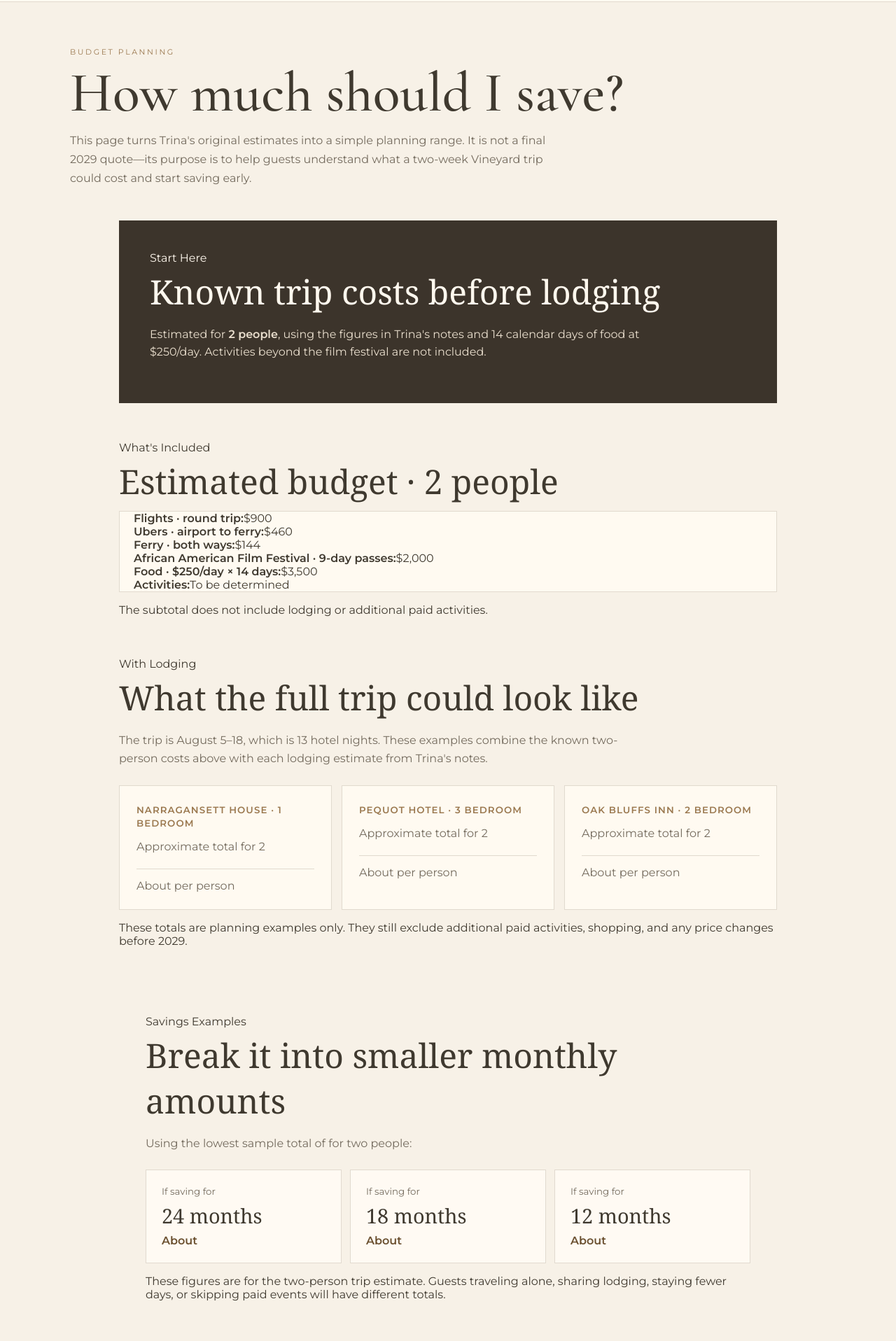
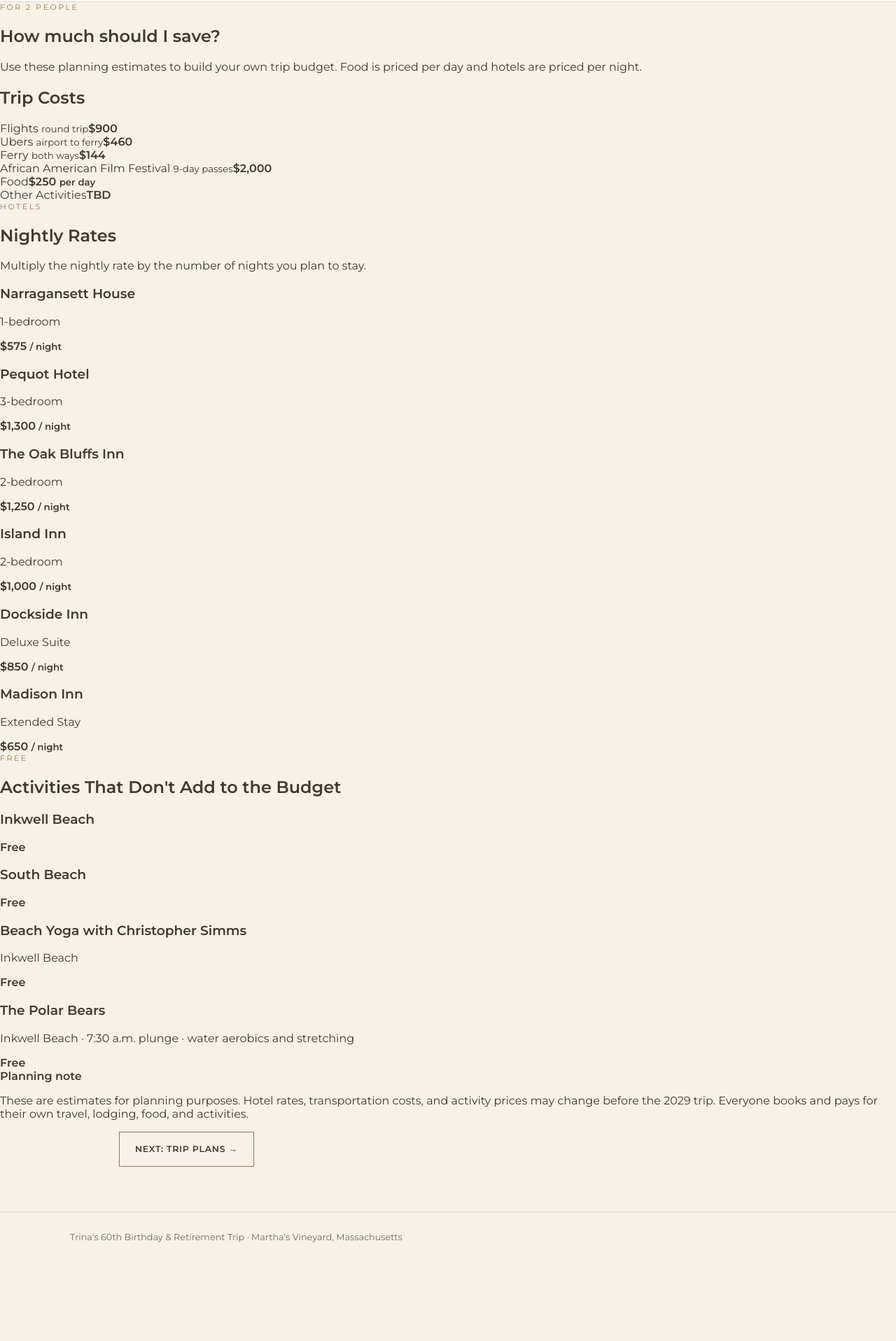
Before and after one commit to minkabean/vacaybuilder, a plain HTML site: page budget.html in a window 1280 px wide. Shown: the part 115-2031 px from the top of the page at 70% size. After the commit the page ends 1918 px from the top, so only its background shows below. Drawn offline with nearby package versions, Linux system fonts and the light colour scheme; a script that the page names is missing.

Commit message:
Add files via upload

```diff
--- a/budget.html
+++ b/budget.html
@@ -23,135 +23,60 @@
   </div>
 </div>
 
-<main class="container">
-  <section class="page-hero">
-    <div class="eyebrow">Budget Planning</div>
+<main class="budget-clean">
+  <section class="budget-clean-hero">
+    <div class="eyebrow">For 2 People</div>
     <h1>How much should I save?</h1>
-    <p class="lead">This page turns Trina's original estimates into a simple planning range. It is not a final 2029 quote—its purpose is to help guests understand what a two-week Vineyard trip could cost and start saving early.</p>
+    <p>Use these planning estimates to build your own trip budget. Food is priced per day and hotels are priced per night.</p>
   </section>
 
-  <section class="budget-summary">
-    <div class="section-tag">Start Here</div>
-    <h2>Known trip costs before lodging</h2>
-    <div class="big-number"></div>
-    <p>Estimated for <strong>2 people</strong>, using the figures in Trina's notes and 14 calendar days of food at $250/day. Activities beyond the film festival are not included.</p>
-  </section>
-
-  <section class="budget-section">
-    <div class="section-tag">What's Included</div>
-    <h2>Estimated budget · 2 people</h2>
-    <div class="cost-list budget-cost-list">
-      <div><strong>Flights · round trip:</strong><span>$900</span></div>
-      <div><strong>Ubers · airport to ferry:</strong><span>$460</span></div>
-      <div><strong>Ferry · both ways:</strong><span>$144</span></div>
-      <div><strong>African American Film Festival · 9-day passes:</strong><span>$2,000</span></div>
-      <div><strong>Food · $250/day × 14 days:</strong><span>$3,500</span></div>
-      <div><strong>Activities:</strong><span>To be determined</span></div>
-    </div>
-    <p class="small-note">The  subtotal does not include lodging or additional paid activities.</p>
-  </section>
-
-  <section class="budget-section">
-    <div class="section-tag">With Lodging</div>
-    <h2>What the full trip could look like</h2>
-    <p class="section-copy">The trip is August 5–18, which is 13 hotel nights. These examples combine the known two-person costs above with each lodging estimate from Trina's notes.</p>
-
-    <div class="total-grid">
-      <article class="total-card">
-        <small>Narragansett House · 1 bedroom</small>
-        <h3></h3>
-        <p>Approximate total for 2</p>
-        <div><span>About per person</span><strong></strong></div>
-      </article>
-      <article class="total-card">
-        <small>Pequot Hotel · 3 bedroom</small>
-        <h3></h3>
-        <p>Approximate total for 2</p>
-        <div><span>About per person</span><strong></strong></div>
-      </article>
-      <article class="total-card">
-        <small>Oak Bluffs Inn · 2 bedroom</small>
-        <h3></h3>
-        <p>Approximate total for 2</p>
-        <div><span>About per person</span><strong></strong></div>
-      </article>
-    </div>
-    <p class="small-note">These totals are planning examples only. They still exclude additional paid activities, shopping, and any price changes before 2029.</p>
-  </section>
-
-  <section class="budget-section savings-section">
-    <div class="section-tag">Savings Examples</div>
-    <h2>Break it into smaller monthly amounts</h2>
-    <p class="section-copy">Using the lowest sample total of  for two people:</p>
-
-    <div class="savings-grid">
-      <div><small>If saving for</small><strong>24 months</strong><span>About </span></div>
-      <div><small>If saving for</small><strong>18 months</strong><span>About </span></div>
-      <div><small>If saving for</small><strong>12 months</strong><span>About </span></div>
-    </div>
-    <p class="small-note">These figures are for the two-person trip estimate. Guests traveling alone, sharing lodging, staying fewer days, or skipping paid events will have different totals.</p>
-  </section>
-
-  <section class="budget-section">
-    <div class="section-tag">Free on the Island</div>
-    <h2>Not everything costs money</h2>
-    <div class="free-grid">
-      <article><h3>Inkwell Beach</h3><strong>Free</strong></article>
-      <article><h3>South Beach</h3><strong>Free</strong></article>
-      <article><h3>Beach Yoga</h3><p>With Christopher Simms · Inkwell Beach</p><strong>Free</strong></article>
-      <article><h3>The Polar Bears</h3><p>7:30 a.m. plunge, water aerobics & stretching</p><strong>Free</strong></article>
+  <section class="budget-clean-section">
+    <h2>Trip Costs</h2>
+    <div class="budget-lines">
+      <div class="budget-line"><span>Flights <small>round trip</small></span><strong>$900</strong></div>
+      <div class="budget-line"><span>Ubers <small>airport to ferry</small></span><strong>$460</strong></div>
+      <div class="budget-line"><span>Ferry <small>both ways</small></span><strong>$144</strong></div>
+      <div class="budget-line"><span>African American Film Festival <small>9-day passes</small></span><strong>$2,000</strong></div>
+      <div class="budget-line"><span>Food</span><strong>$250 <small>per day</small></strong></div>
+      <div class="budget-line"><span>Other Activities</span><strong>TBD</strong></div>
     </div>
   </section>
 
-  <section class="budget-note">
-    <strong>Important:</strong> Everyone books and pays for their own travel, lodging, food, and activities. This page is a planning guide, not a group payment request.
+  <section class="budget-clean-section">
+    <div class="budget-section-heading">
+      <div>
+        <div class="eyebrow">Hotels</div>
+        <h2>Nightly Rates</h2>
+      </div>
+      <p>Multiply the nightly rate by the number of nights you plan to stay.</p>
+    </div>
+    <div class="hotel-price-list">
+      <article><div><h3>Narragansett House</h3><p>1-bedroom</p></div><strong>$575 <small>/ night</small></strong></article>
+      <article><div><h3>Pequot Hotel</h3><p>3-bedroom</p></div><strong>$1,300 <small>/ night</small></strong></article>
+      <article><div><h3>The Oak Bluffs Inn</h3><p>2-bedroom</p></div><strong>$1,250 <small>/ night</small></strong></article>
+      <article><div><h3>Island Inn</h3><p>2-bedroom</p></div><strong>$1,000 <small>/ night</small></strong></article>
+      <article><div><h3>Dockside Inn</h3><p>Deluxe Suite</p></div><strong>$850 <small>/ night</small></strong></article>
+      <article><div><h3>Madison Inn</h3><p>Extended Stay</p></div><strong>$650 <small>/ night</small></strong></article>
+    </div>
   </section>
 
-  <div class="page-next-v12"><a href="plans.html">Next: Trip Plans →</a></div>
+  <section class="budget-clean-section free-section">
+    <div class="eyebrow">Free</div>
+    <h2>Activities That Don't Add to the Budget</h2>
+    <div class="free-list">
+      <article><div><h3>Inkwell Beach</h3></div><strong>Free</strong></article>
+      <article><div><h3>South Beach</h3></div><strong>Free</strong></article>
+      <article><div><h3>Beach Yoga with Christopher Simms</h3><p>Inkwell Beach</p></div><strong>Free</strong></article>
+      <article><div><h3>The Polar Bears</h3><p>Inkwell Beach · 7:30 a.m. plunge · water aerobics and stretching</p></div><strong>Free</strong></article>
+    </div>
+  </section>
 
-<section class="page-hero">
-  <div class="eyebrow">For 2 People</div>
-  <h1>How much should I save?</h1>
-  <p>Build your budget using the trip costs below, $250 per day for food, and the nightly rate for the hotel you choose.</p>
-</section>
+  <section class="budget-clean-note">
+    <strong>Planning note</strong>
+    <p>These are estimates for planning purposes. Hotel rates, transportation costs, and activity prices may change before the 2029 trip. Everyone books and pays for their own travel, lodging, food, and activities.</p>
+  </section>
 
-<section class="budget-v19">
-  <div class="eyebrow">Trip Costs</div>
-  <h2 class="v16-title">Transportation, food &amp; festival</h2>
-  <div class="budget-v19-grid">
-    <article><span>Flights · round trip</span><strong>$900</strong></article>
-    <article><span>Ubers · airport to ferry</span><strong>$460</strong></article>
-    <article><span>Ferry · both ways</span><strong>$144</strong></article>
-    <article><span>African American Film Festival</span><strong>$2,000</strong><small>9-day passes</small></article>
-    <article><span>Food</span><strong>$250/day</strong></article>
-    <article><span>Activities</span><strong>$ ???</strong></article>
-  </div>
-</section>
-
-<section class="budget-v19">
-  <div class="eyebrow">Hotels</div>
-  <h2 class="v16-title">Choose your nightly rate</h2>
-  <p class="budget-v19-note">Multiply the nightly rate by however many nights you plan to stay.</p>
-  <div class="budget-v19-grid">
-    <article><span>Narragansett House · 1-bedroom</span><strong>$575/night</strong></article>
-    <article><span>Pequot Hotel · 3-bedroom</span><strong>$1,300/night</strong></article>
-    <article><span>The Oak Bluffs Inn · 2-bedroom</span><strong>$1,250/night</strong></article>
-    <article><span>Island Inn · 2-bedroom</span><strong>$1,000/night</strong></article>
-    <article><span>Dockside Inn · Deluxe Suite</span><strong>$850/night</strong></article>
-    <article><span>Madison Inn · Extended Stay</span><strong>$650/night</strong></article>
-  </div>
-</section>
-
-<section class="budget-v19">
-  <div class="eyebrow">Free Activities</div>
-  <h2 class="v16-title">No additional cost</h2>
-  <div class="budget-v19-grid">
-    <article><span>Inkwell Beach</span><strong>Free</strong></article>
-    <article><span>South Beach</span><strong>Free</strong></article>
-    <article><span>Beach Yoga with Christopher Simms</span><strong>Free</strong><small>Inkwell Beach</small></article>
-    <article><span>The Polar Bears</span><strong>Free</strong><small>Inkwell Beach · 7:30 a.m. plunge, water aerobics and stretching</small></article>
-  </div>
-</section>
+  <div class="v16-next"><a href="plans.html">Next: Trip Plans →</a></div>
 </main>
 
 <footer><div class="container">Trina's 60th Birthday & Retirement Trip · Martha's Vineyard, Massachusetts</div></footer>
```
